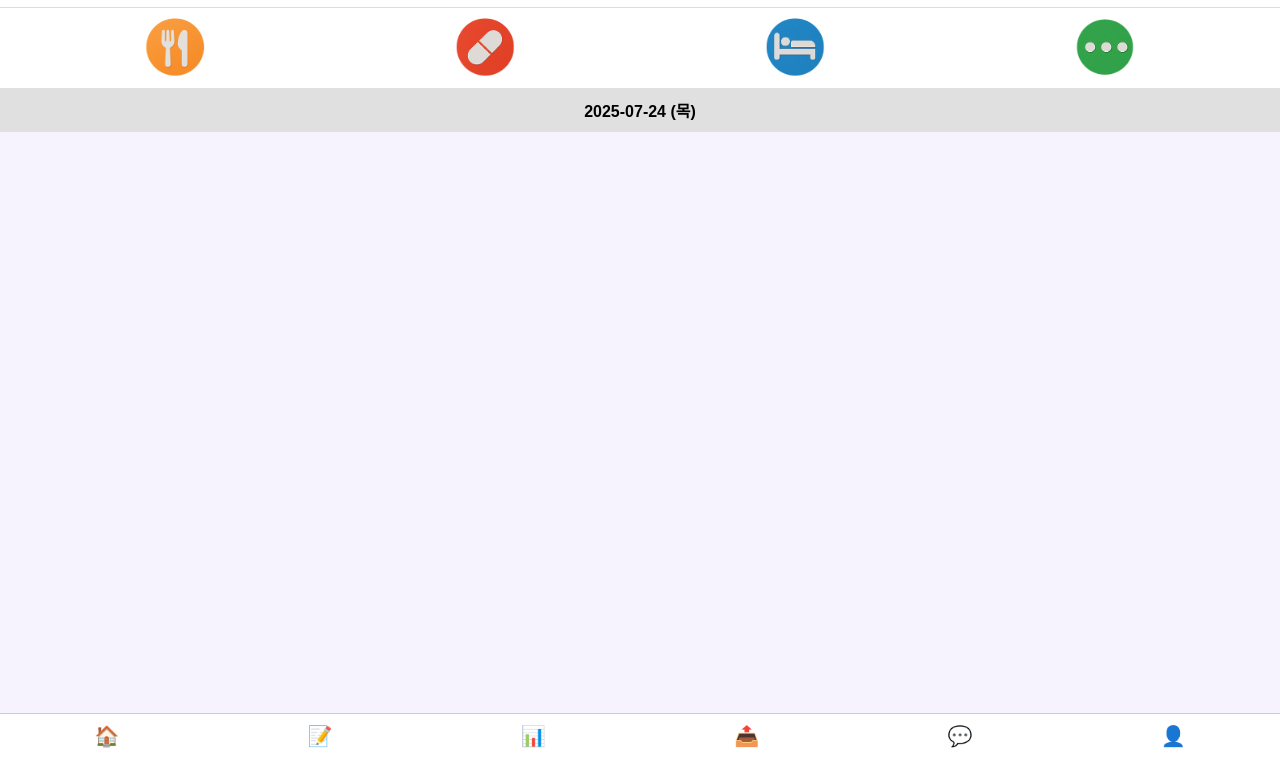
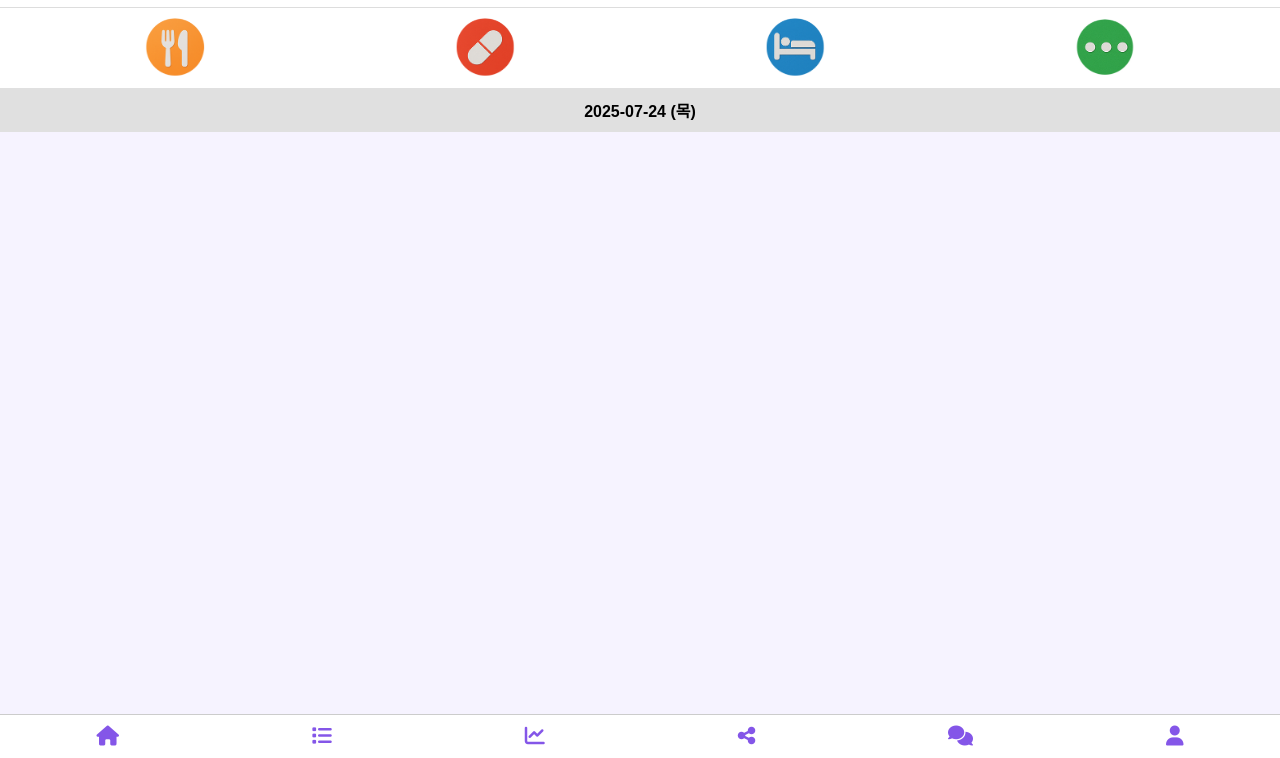
Before and after one commit to stella8006/ongilog, a plain HTML site: page index.html in a window 1280 px wide. Shown: the part 42-800 px from the top of the page. Drawn offline with Linux system fonts and the light colour scheme.

Commit message:
font style update

```diff
--- a/index.html
+++ b/index.html
@@ -1,12 +1,17 @@
 <!DOCTYPE html>
 <html lang="ko">
   <head>
-  <meta charset="UTF-8">
-  <meta name="viewport" content="width=device-width, initial-scale=1.0">
+    <meta charset="UTF-8" />
+    <meta name="viewport" content="width=device-width, initial-scale=1.0" />
     <title>온기로그</title>
-  <link rel="stylesheet" href="style.css">
-  <link rel="manifest" href="manifest.json">
-  <meta name="theme-color" content="#8456e8">
+    <link rel="stylesheet" href="style.css" />
+    <link rel="manifest" href="manifest.json" />
+    <link
+      rel="stylesheet"
+      href="https://cdnjs.cloudflare.com/ajax/libs/font-awesome/6.5.0/css/all.min.css"
+    />
+
+    <meta name="theme-color" content="#8456e8" />
   </head>
   <body>
     <header class="top-header">
@@ -14,9 +19,7 @@
         <button class="icon-btn">☰</button>
         <button class="icon-btn">❓</button>
       </div>
-    <div class="logo">
-      온기로그
-    </div>
+      <div class="logo">온기로그</div>
       <div class="right-icons">
         <button class="icon-btn">💌</button>
         <button class="icon-btn">🔔</button>
@@ -47,20 +50,23 @@
     </section>
 
     <footer class="bottom-nav">
-    <a href="#"><div>🏠</div></a>
-    <a href="#"><div>📝</div></a>
-    <a href="#"><div>📊</div></a>
-    <a href="#"><div>📤</div></a>
-    <a href="#"><div>💬</div></a>
-    <a href="#"><div>👤</div></a>
+      <a href="#"><i class="fa-solid fa-house"></i></a>
+      <a href="#"><i class="fa-solid fa-list"></i></a>
+      <a href="#"><i class="fa-solid fa-chart-line"></i></a>
+      <a href="#"><i class="fa-solid fa-share-nodes"></i></a>
+      <a href="#"><i class="fa-solid fa-comments"></i></a>
+      <a href="#"><i class="fa-solid fa-user"></i></a>
     </footer>
 
     <script src="app.js"></script>
     <script>
-    if ('serviceWorker' in navigator) {
-      navigator.serviceWorker.register('service-worker.js')
-        .then(() => console.log('Service Worker registered'))
-        .catch(err => console.error('Service Worker registration failed:', err));
+      if ("serviceWorker" in navigator) {
+        navigator.serviceWorker
+          .register("service-worker.js")
+          .then(() => console.log("Service Worker registered"))
+          .catch((err) =>
+            console.error("Service Worker registration failed:", err)
+          );
       }
     </script>
   </body>
```
Lines whose indentation alone changed are shown as unchanged.
